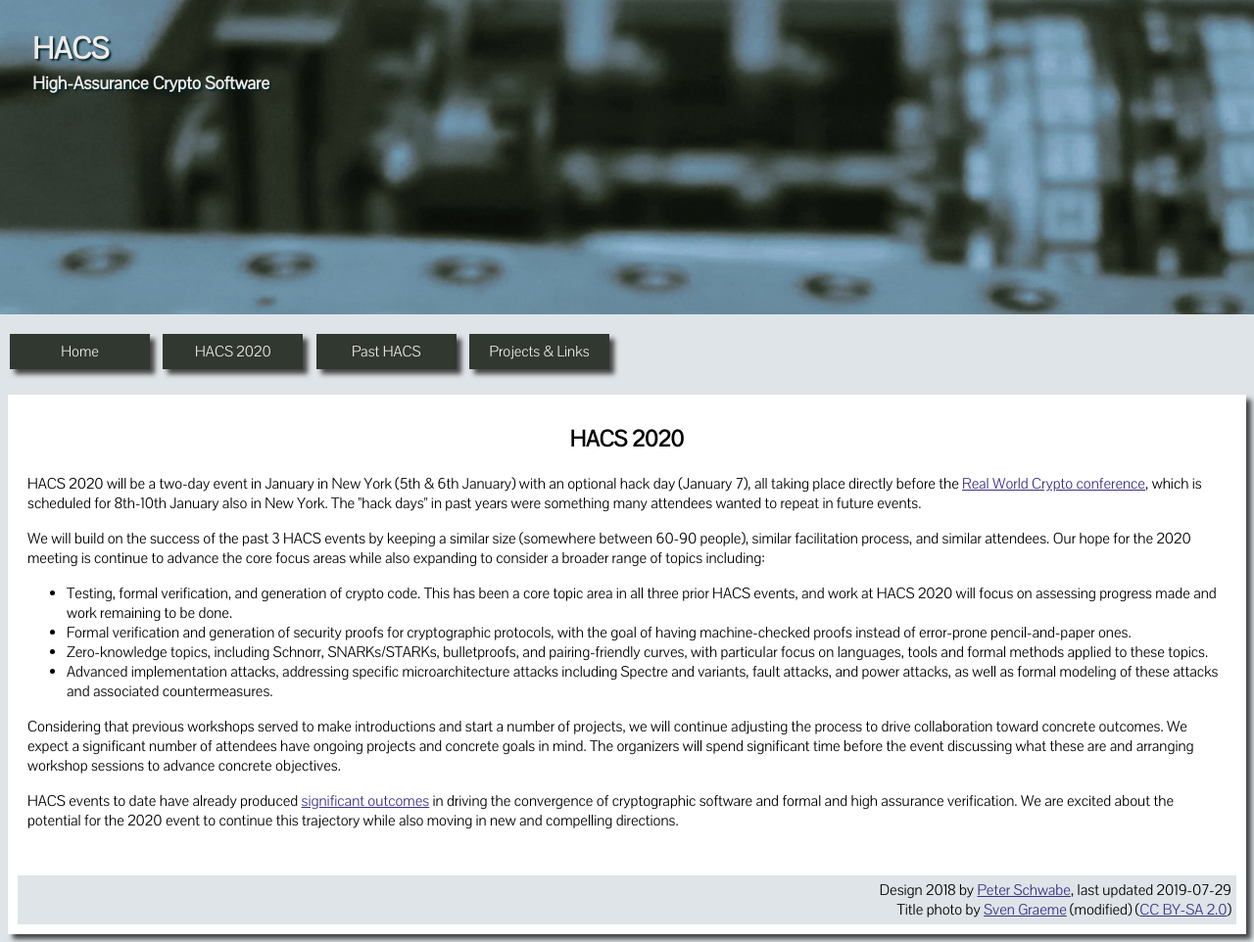
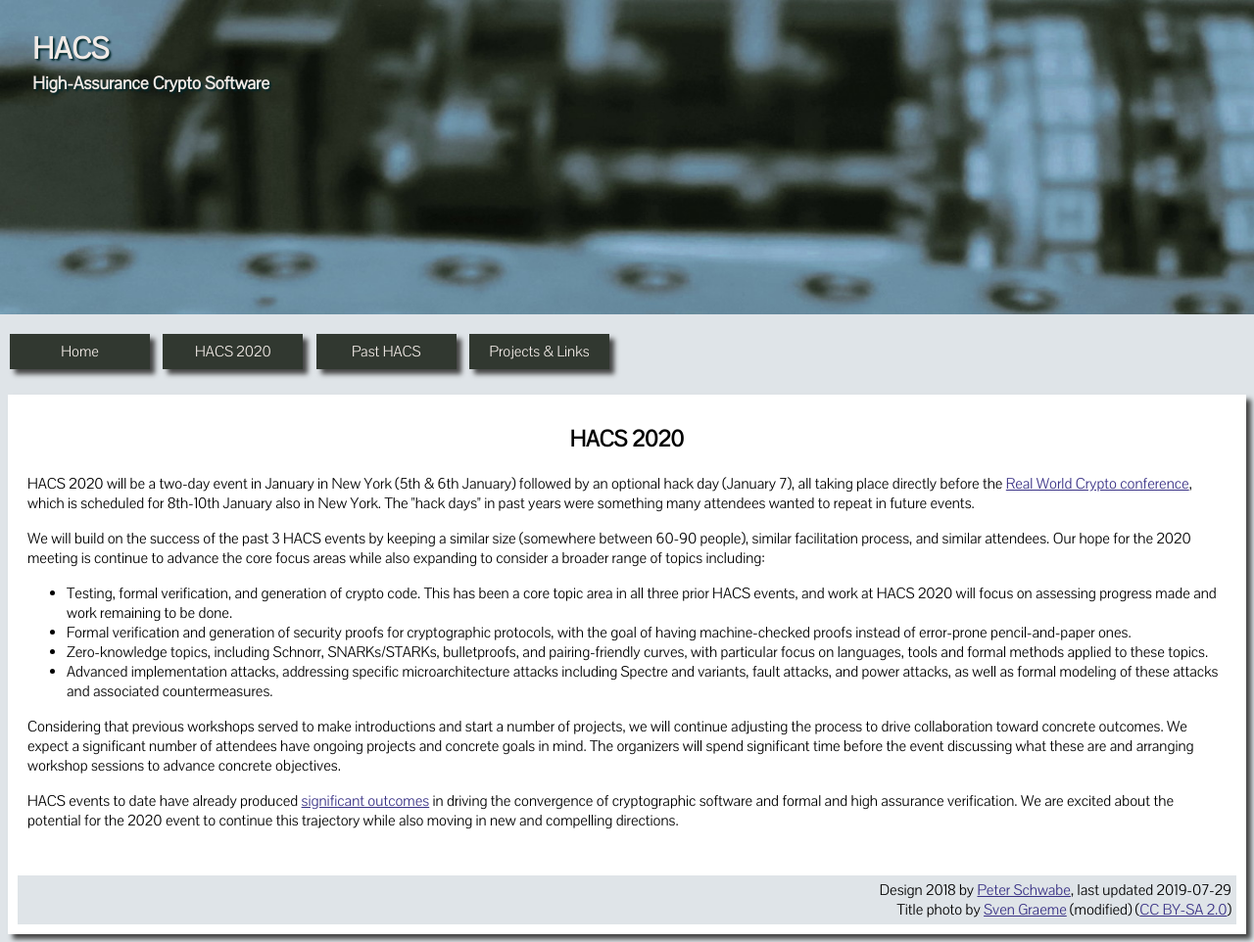
Before and after one commit to HACS-workshop/HACS-workshop.github.io, a Jekyll site: the page built from hacs2020.html, in a window 1280 px wide. Shown: the whole page at 98% size. Built offline with Jekyll 4.4.1, drawn with Linux system fonts in a browser that asks for light colours.

Commit message:
Small text change

```diff
--- a/hacs2020.html
+++ b/hacs2020.html
@@ -6,7 +6,7 @@ date: 2019-07-29
 
 <p>
 HACS 2020 will be a two-day event in January in New York (5th &amp; 6th January)
-with an optional hack day (January 7),
+followed by an optional hack day (January 7),
 all taking place directly before the <a href="https://rwc.iacr.org/2020">Real World Crypto conference</a>,
 which is scheduled for 8th-10th January also in New York.
 The &quot;hack days&quot; in past years
```
